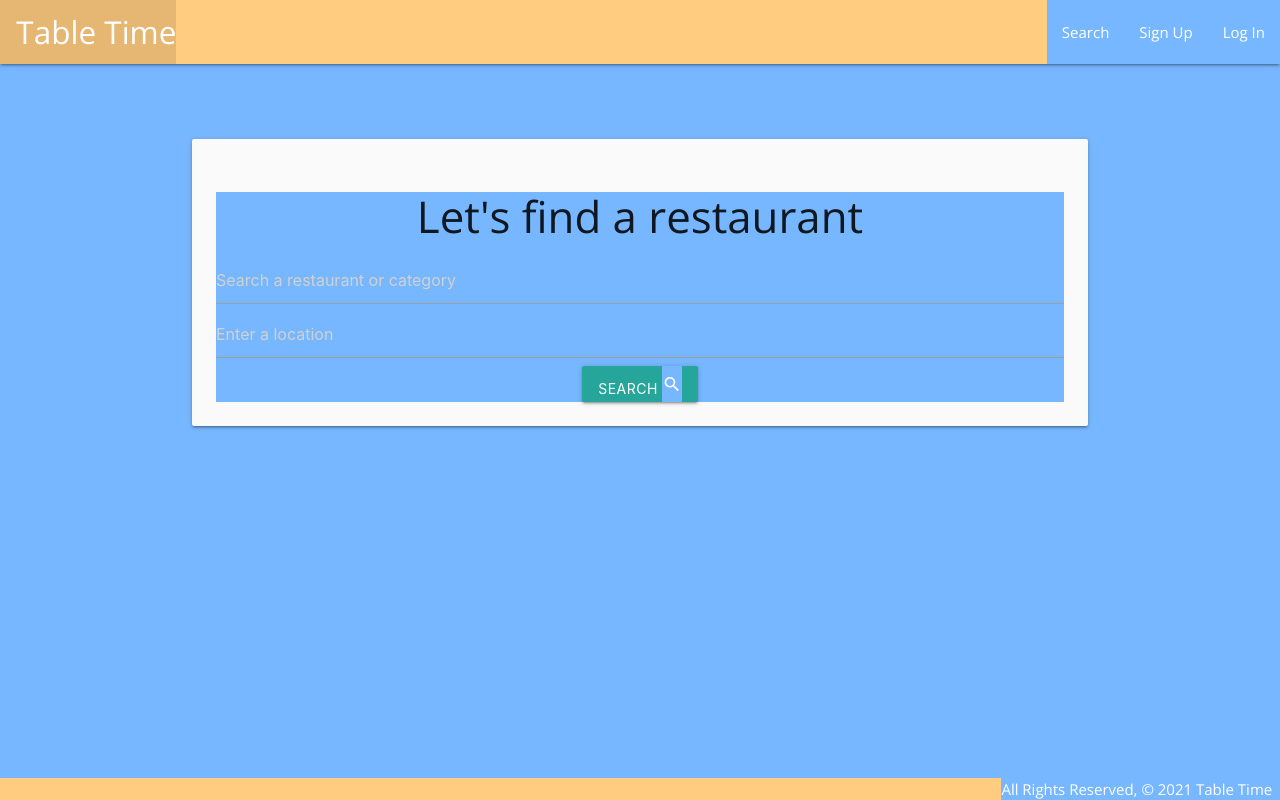
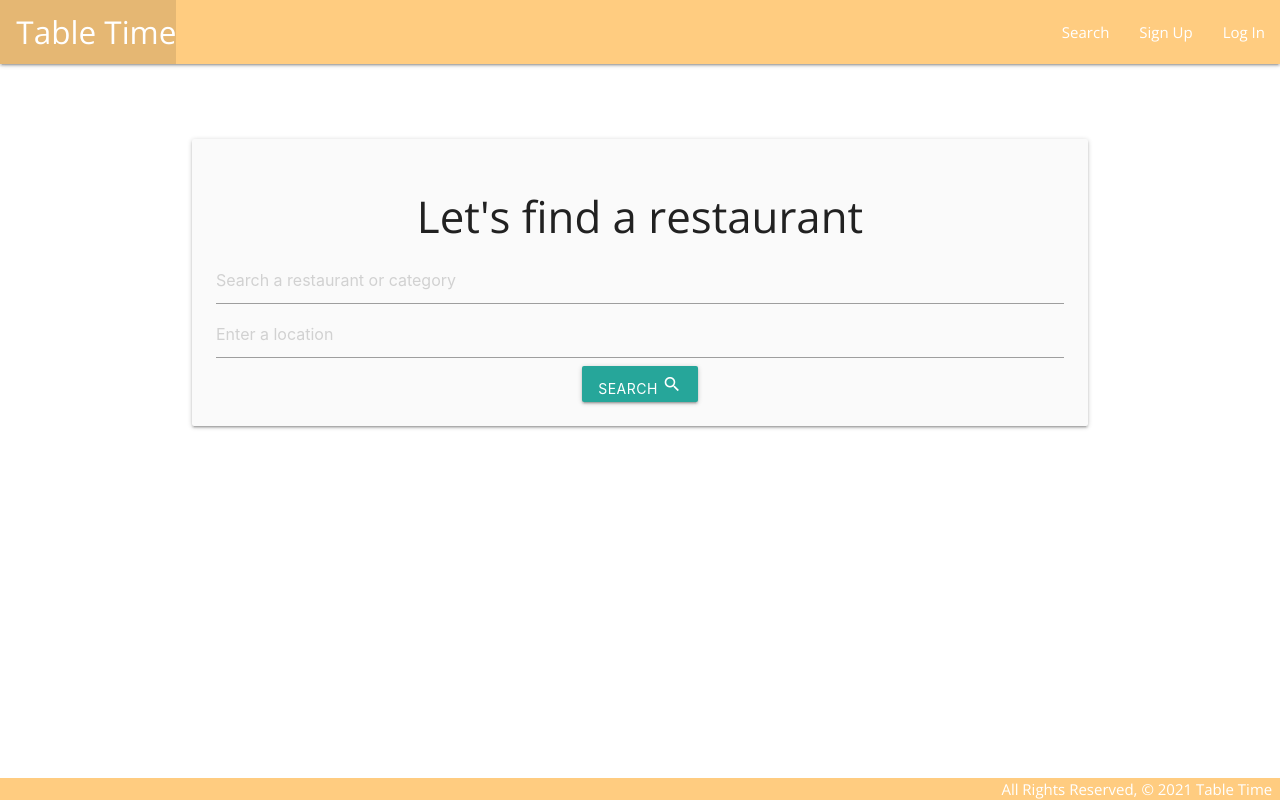
Before and after one commit to Abhibgit/Project3-TableTime, a Django app: page / in a window 1280 px wide. Run offline with Django 3.2, Linux system fonts and the light colour scheme.

Commit message:
Config deployment

```diff
--- a/main_app/static/css/style.css
+++ b/main_app/static/css/style.css
@@ -1,6 +1,5 @@
 * {
   font-family: "Open Sans", sans-serif;
-  background: rgb(119, 183, 255);
 }
 
 body {
```
Also changed, not shown: requirements.txt (+12 -6 lines).
